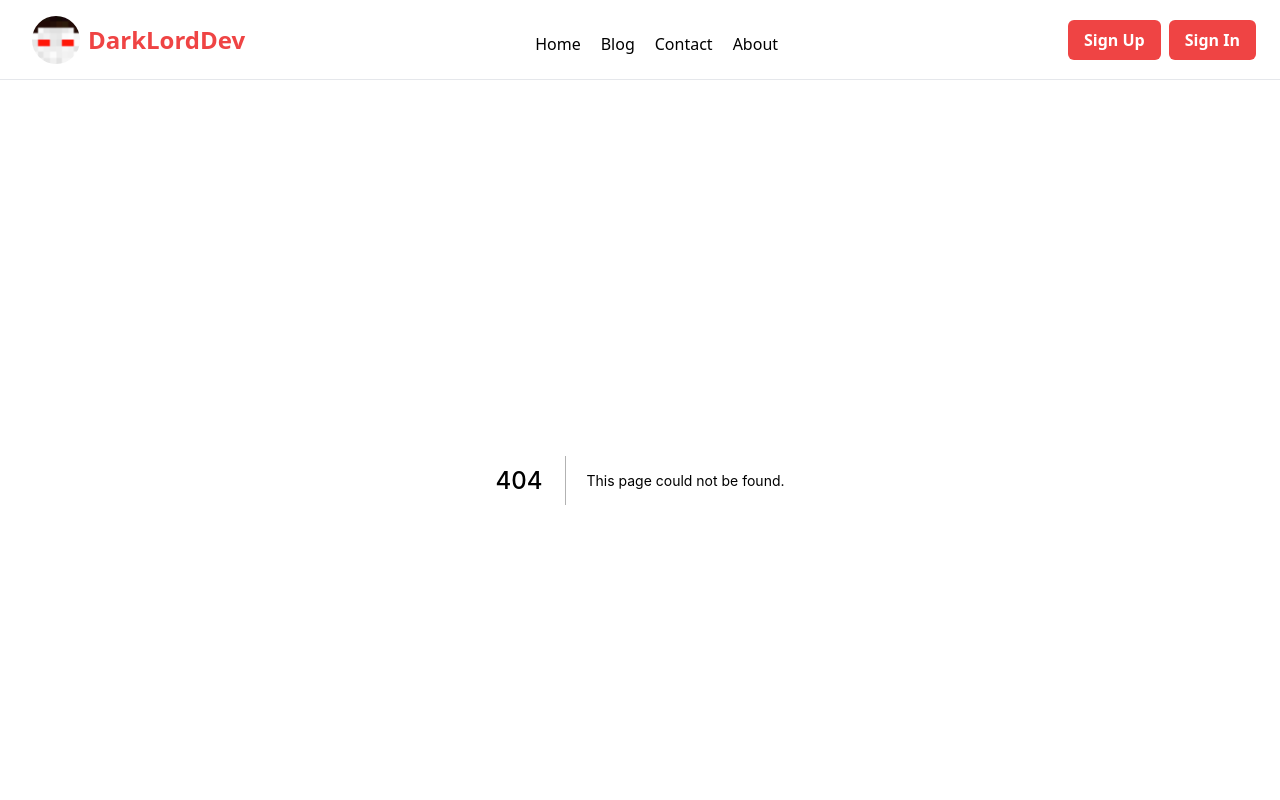
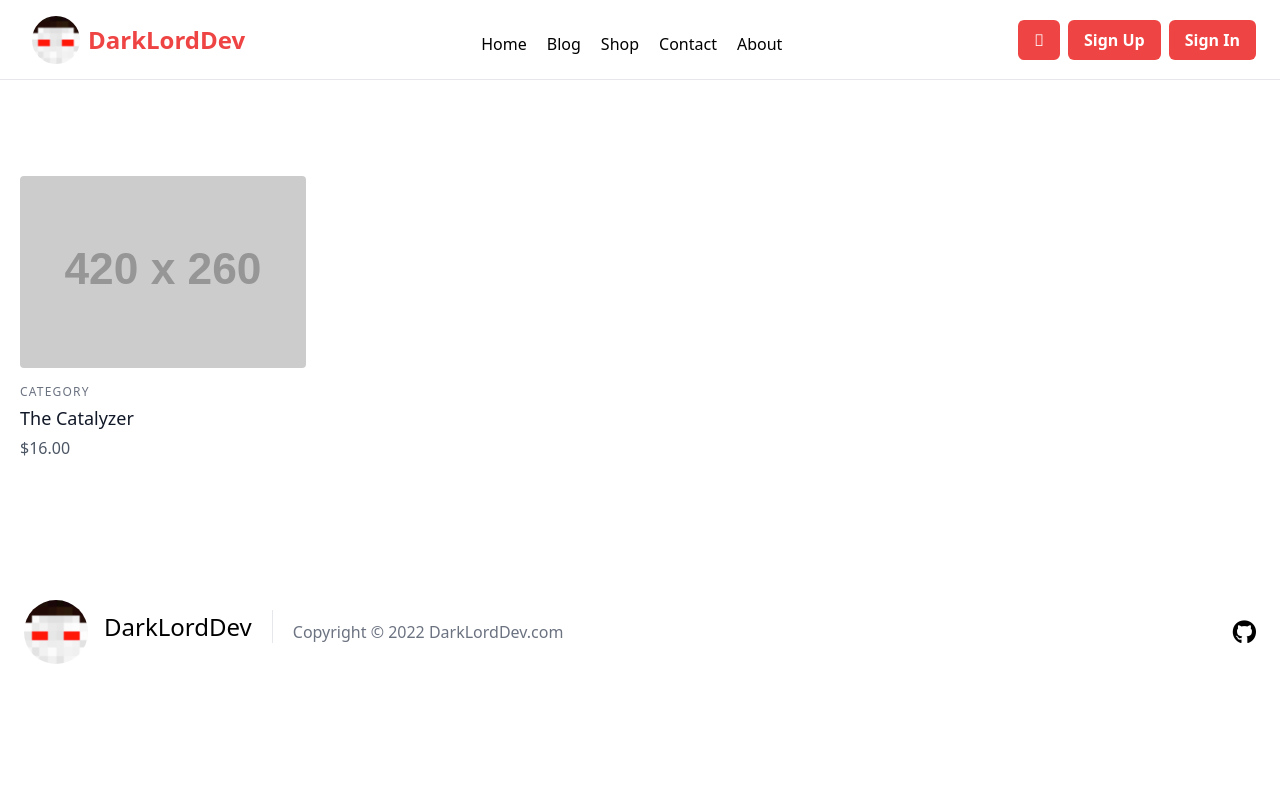
Before and after one commit to DarkLordDev/darklorddev, a Next.js app: page /shop in a window 1280 px wide. Before the commit this address had no page. Shown: the top 800 px of the page. Built offline with nearby package versions, Linux system fonts and the light colour scheme.

Commit message:
making the shop partially Done

```diff
--- a/pages/contact.js
+++ b/pages/contact.js
@@ -1,11 +1,9 @@
 import Head from "next/head";
 import React, { useContext, useState } from "react";
-import appContext from "../utils/context/AppContext";
+import { toast } from "react-toastify";
 
 const Contact = () => {
 	const [contactCreds, setContactCreds] = useState({ email: "", desc: "" });
-	const context = useContext(appContext);
-	const { showAlert } = context;
 
 	const handleOnChange = (e) => {
 		setContactCreds({ ...contactCreds, [e.target.name]: e.target.value });
@@ -24,9 +22,8 @@
 			}
 		);
 		setContactCreds({ email: "", desc: "" });
-		showAlert(
-			"Contact has been send successfully. It will take about 36 hours to be administered. Thanks for yout feedback!",
-			"bg-red-400"
+		toast.success(
+			"Contact has been send successfully. It will take about 36 hours to be administered. Thanks for yout feedback!"
 		);
 	};
 
--- /dev/null
+++ b/pages/shop/index.js
@@ -0,0 +1,38 @@
+import Head from "next/head";
+import React from "react";
+
+const ShopPage = () => {
+	return (
+		<>
+			<Head>
+				<title>DarkLordDev | Shop</title>
+			</Head>
+			<section className="text-gray-600 body-font">
+				<div className="container px-5 py-24 mx-auto">
+					<div className="flex flex-wrap -m-4">
+						<div className="lg:w-1/4 md:w-1/2 p-4 w-full">
+							<a className="block relative h-48 rounded overflow-hidden">
+								<img
+									alt="ecommerce"
+									className="object-cover object-center w-full h-full block"
+									src="https://dummyimage.com/420x260"
+								/>
+							</a>
+							<div className="mt-4">
+								<h3 className="text-gray-500 text-xs tracking-widest title-font mb-1">
+									CATEGORY
+								</h3>
+								<h2 className="text-gray-900 title-font text-lg font-medium">
+									The Catalyzer
+								</h2>
+								<p className="mt-1">$16.00</p>
+							</div>
+						</div>
+					</div>
+				</div>
+			</section>
+		</>
+	);
+};
+
+export default ShopPage;
--- a/pages/signin.js
+++ b/pages/signin.js
@@ -16,7 +16,6 @@
 
 	const handleOnSubmit = async (e) => {
 		e.preventDefault();
-		console.log(JSON.stringify(signInCreds));
 		const res = await fetch(
 			"https://darklorddevbackendapi.herokuapp.com/auth/local",
 			{
--- a/utils/AppComponents.jsx
+++ b/utils/AppComponents.jsx
@@ -26,7 +26,7 @@
 				/>
 			</Head>
 			<header className="headbar">
-				<nav style={{ height: !isRes ? "5rem" : "19rem" }} className="navbar">
+				<nav style={{ height: !isRes ? "5rem" : "23rem" }} className="navbar">
 					<div id="navbar-title-container">
 						<a href="/">
 							<img
@@ -58,6 +58,11 @@
 							</Link>
 						</li>
 						<li>
+							<Link href="/shop">
+								<a>Shop</a>
+							</Link>
+						</li>
+						<li>
 							<Link href="/contact">
 								<a href="/">Contact</a>
 							</Link>
@@ -69,6 +74,9 @@
 						</li>
 					</ul>
 					<div id="nav-actions">
+						<button id="cart">
+							<i class="fa-duotone fa-cart-shopping"></i>
+						</button>
 						{!(jwt !== null) ? (
 							<>
 								<button onClick={() => router.push("/signup")}>Sign Up</button>
@@ -77,8 +85,6 @@
 						) : (
 							<button onClick={handleSignOut}>Sign Out</button>
 						)}
-						{/* <button onClick={() => router.push("/signup")}>Sign Up</button> */}
-						{/* <button onClick={() => router.push("/signin")}>Sign In</button> */}
 					</div>
 				</nav>
 			</header>
```
